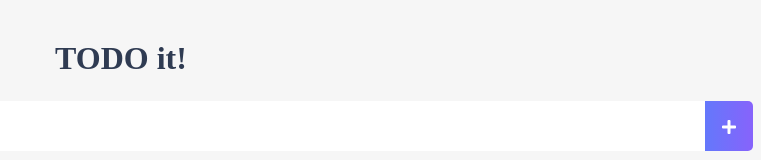
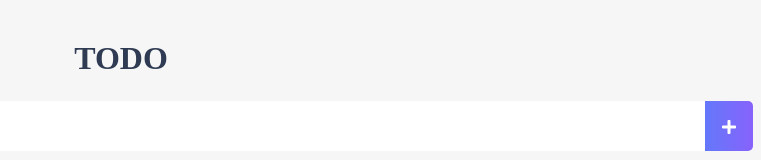
Before and after one commit to oseunghyun/Vue-Intermediate-Course, a Vue app in the folder vue-todo/: page / in a window 1280 px wide. Shown: the top 160 px of the page, without its empty margins (519-1280 px from the left). Built offline with nearby package versions, Linux system fonts and the light colour scheme.

Commit message:
리팩토링 브랜치 동기화

```diff
--- a/vue-todo/src/components/TodoHeader.vue
+++ b/vue-todo/src/components/TodoHeader.vue
@@ -1,6 +1,6 @@
 <template>
   <header>
-    <h1>TODO it!</h1>
+    <h1>TODO</h1>
   </header>
 </template>
 
```
